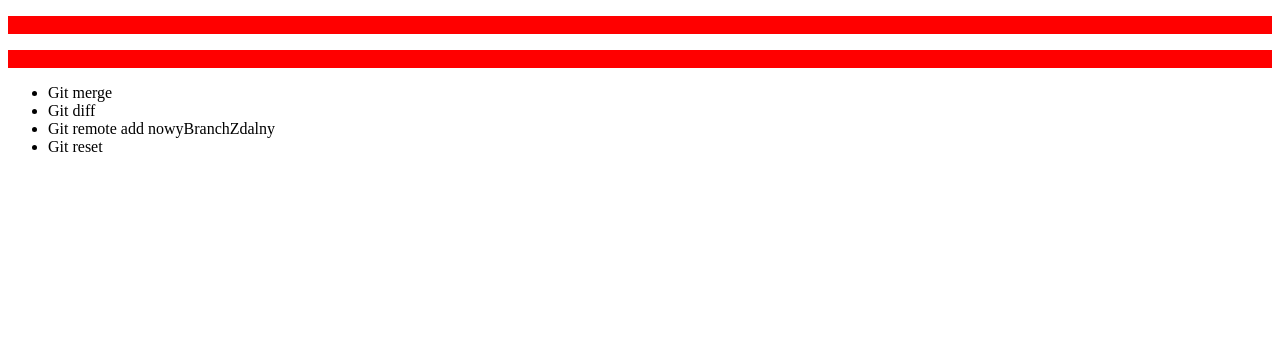
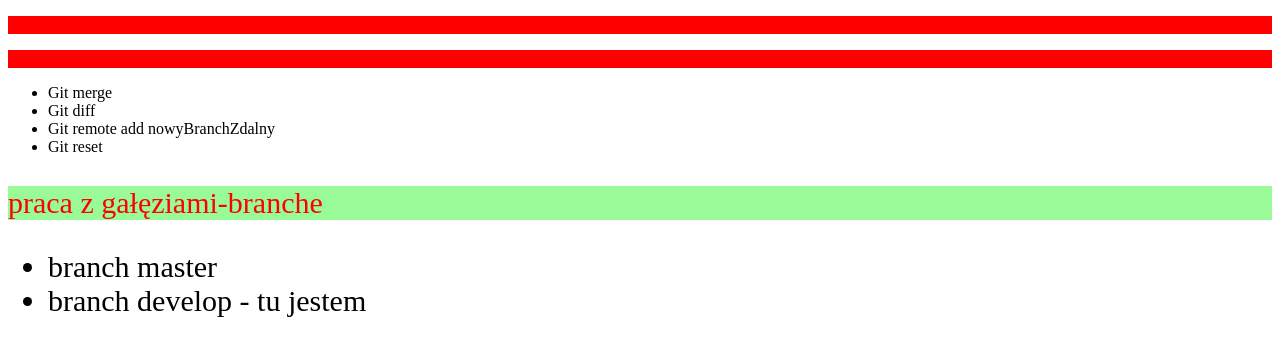
Before and after one commit to karsza/gitzjazd6, a plain HTML site: page index.html in a window 1280 px wide. Drawn offline with Linux system fonts and the light colour scheme.

Commit message:
branches added and new styles data

```diff
--- a/index.html
+++ b/index.html
@@ -18,5 +18,13 @@
         <li>Git reset</li>
     </ul>
 
+    <div class="branches">
+
+    <p>praca z gałęziami-branche</p>
+    <ul>
+        <li>branch master</li>
+        <li>branch develop - tu jestem</li>
+    </ul>
+</div>
 </body>
 </html>
--- a/style.css
+++ b/style.css
@@ -2,3 +2,10 @@ p {
     background-color: red;
     color: red
 }
+.branches{
+    font-size: 30px;
+    margin: 2px solid;
+}
+.branches p{
+    background-color: palegreen;
+}
```
